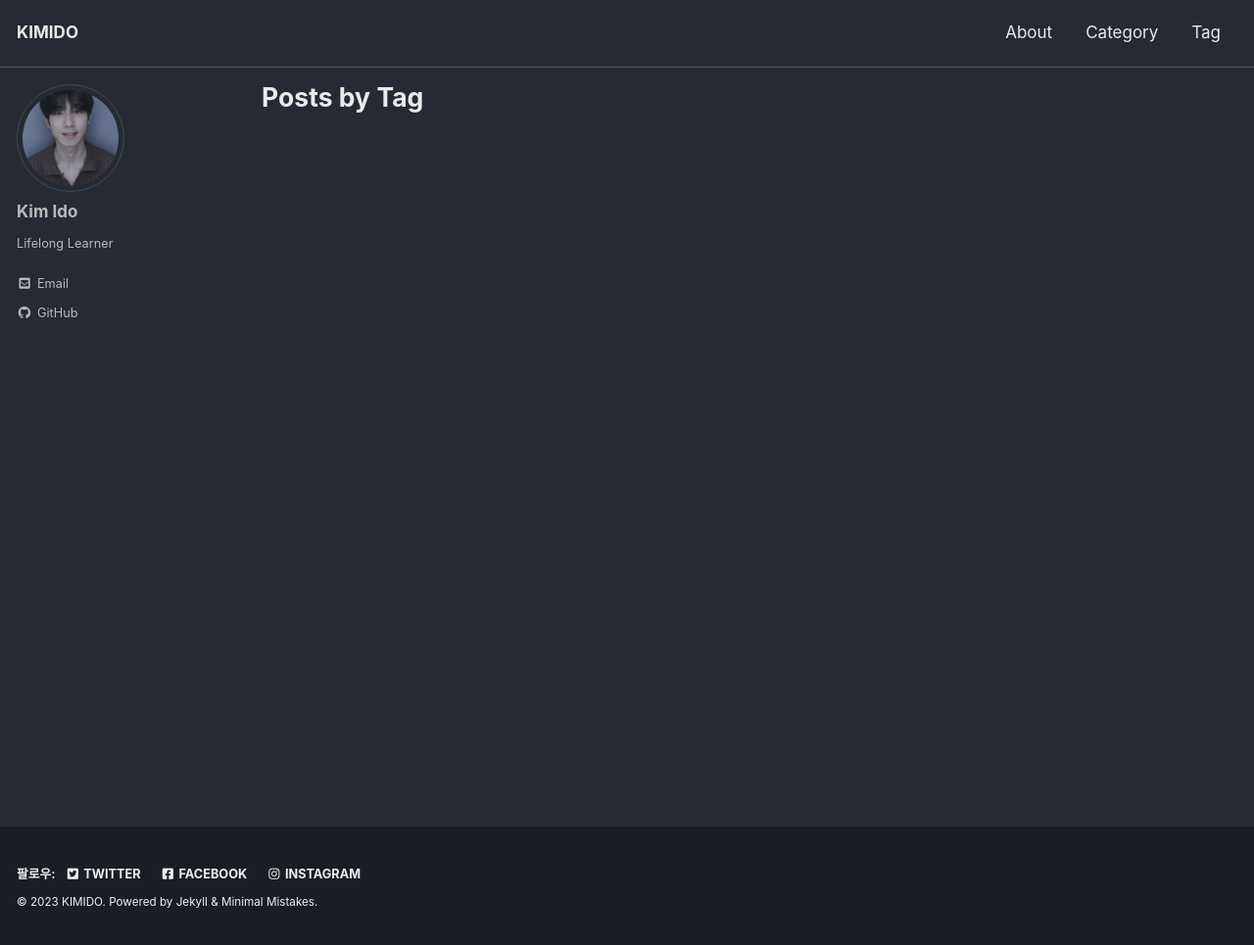
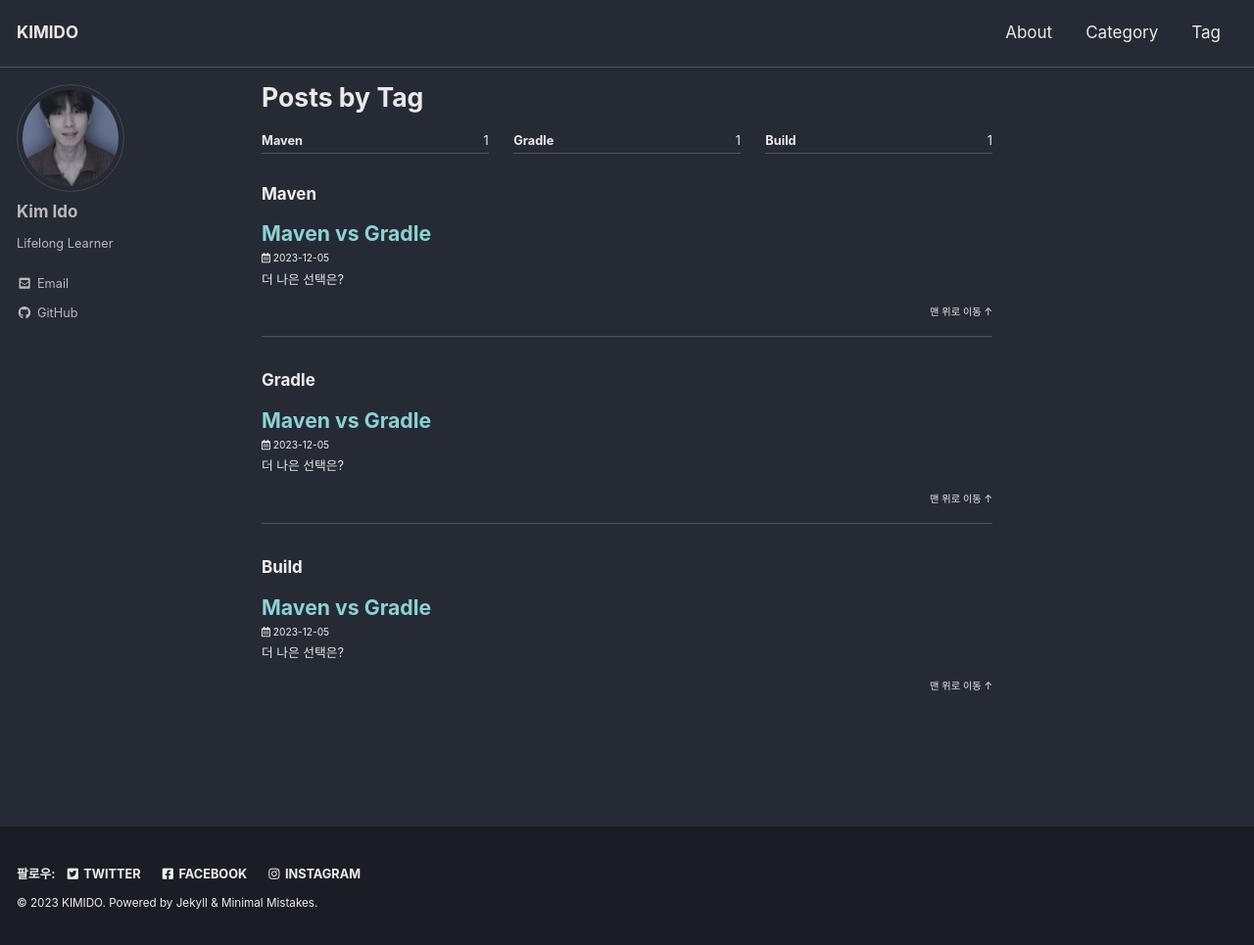
Before and after one commit to xkimido/xkimido.github.io, a Jekyll site: the page built from _pages/tag-archive.md, in a window 1280 px wide and 965 px high. Shown: the whole window at 98% size. Built offline with Jekyll 4.4.1, drawn with Linux system fonts in a browser that asks for light colours; cached includes are drawn as plain includes; part of the change alters nothing that is shown.

Commit message:
Update post

```diff
--- a/_posts/TIL/2023-12-05-maven-vs-gradle.md
+++ b/_posts/TIL/2023-12-05-maven-vs-gradle.md
@@ -1,8 +1,12 @@
 ---
 title: "Maven vs Gradle"
-last_modified_at: 2023-12-05
+last_modified_at: 2023-12-06
 categories:
   - TIL
+tags:
+  - Maven
+  - Gradle
+  - Build
 toc: true
 toc_sticky: true
 toc_label: "TIL"
@@ -10,10 +14,49 @@ toc_label: "TIL"
 
 ## 더 나은 선택은?
 
-Maven과 Gradle은 Spring 프로젝트를 개발할 때 사용하는 **빌드 도구**이다. 둘 중에 어떤 것을 사용하는 게 더 나은 선택일까?
-결론부터 말하자면 상황에 따라 다르다고 할 수 있는데, 성능만 따지자면 Gradle의 승리다.
+**Maven**과 **Gradle**은 Spring 프로젝트를 개발할 때 사용하는 **빌드 도구**이다. 둘 중에 어떤 것을 사용하는 게 더 나은 선택일까?
+결론부터 말하자면 상황에 따라 다르다고 할 수 있는데, 성능만 따지자면 Gradle의 승리다. Gradle은 공식 홈페이지에서 Maven과의 성능 비교 결과를 자랑스럽게 홍보하고 있는데, 해당 내용을 간략하게 정리해보려고 한다.
 
 > 빌드 도구는 빌드 과정을 자동화해주는 역할<br>
 여기서 빌드란 작성한 코드를 실행 가능한 애플리케이션으로 패키징하는 것을 의미
 
-초기에는 `Apache Ant`라는 빌드 도구를 사용했는데, 많은 스크립트 작성과 부족한 의존성 관리로 인해 `Maven`이 나오게 된다. 그리고 xml이 아닌 Groovy 언어를 기반으로 스크립트를 구축하는 `Gradle`이 등장한다.
+
+> Apache Ant -> Maven -> Gradle 순서로 등장함
+
+## Flexibility
+
+구글이 안드로이드 빌드 도구로 Gradle을 선택했다고 하는데, 이는 Gradle의 유연한 확장성때문이라고 한다. C/C++ 네이티브 개발에도 사용할 수 있을 정도로 확장성이 좋은 것 같다.
+
+Maven은 xml로 관리되고, 스크립트가 정형화되어있기 때문에 사용하기 쉽지만 엄격한 규칙때문에 커스텀하기 어렵다는 내용도 있다.
+
+## Perfomance
+
+![image](https://github.com/xkimido/xkimido.github.io/assets/96900790/a9cf81db-b764-48cd-bc07-cb4d384c27c6){: .align-center}
+
+여기서는 빌드 완료까지 걸리는 시간을 비교해준다. Gradle은 캐싱을 지원하기 때문에 캐싱이 완료된 시점에서는 Maven과 굉장한 속도 차이를 보여준다. 아래는 Gradle을 Maven보다 훨씬 빠르게 만들어주는 상위 3가지 기능이다.
+
+- **Incrementality**
+    - 번역하니 증분성이라고 한다. Gradle은 작업의 입출력을 추적해서 필요한 작업만 실행한다는 내용이다.
+- **Build Cache**
+    - 위에서 언급한 캐싱 기능이다. 동일한 입력을 가진 Gradle빌드를 재사용한다고 한다.
+- **Gradle Daemon**
+    - 빌드 정보를 메모리에 오래 저장할 수 있도록 도와주는 프로세스라는 것 같다. 이 부분은 더 알아봐야겠다...
+
+## User Experience
+
+Maven은 큰 커뮤니티와 오랜 사용 기간으로 아직까지 많은 곳에서 쓰인다. Gradle은 이 부분을 의식하고 사용자들에게 더 다가가기 위해서 Groovy뿐만이 아니라 Kotlin 기반 DSL(Domain Specific Language)을 제공한다.
+
+![image](https://github.com/xkimido/xkimido.github.io/assets/96900790/69f3beb5-3d0e-4f41-b726-917914043a44){: .align-center}
+
+향상된 로깅 및 명령어 자동 완성, `gradle tasks`와 같은 검색 기능을 가지고 있는 최신 CLI를 제공하고, 빌드 디버깅과 최적화를 위한 웹 기반 UI도 제공한다고 한다.
+
+## Dependency Management
+
+Maven도 종속성 관리를 제공하지만 위 내용과 같이 자유도가 떨어진다. Gradle은 사용자 정의가 가능한 부분이 많기 때문에 복잡한 빌드 스크립트를 작성할 수 있다. 여기에서 Gradle이 왜 Flexibility가 좋은지 설명이 되는 것 같다.
+
+## 결론
+
+Maven, Gradle 둘 다 찍먹만 해본 입장에서 "오 그렇구나" 하는 내용도 있었고, 잘 와닿지 않는 내용들도 많았다. 앞으로 여러 프로젝트를 진행하면서 더 깊이 알아가는 시간을 가져야겠다.
+
+## 참고
+[Gradle vs Maven Comparison](https://gradle.org/maven-vs-gradle/)
```
